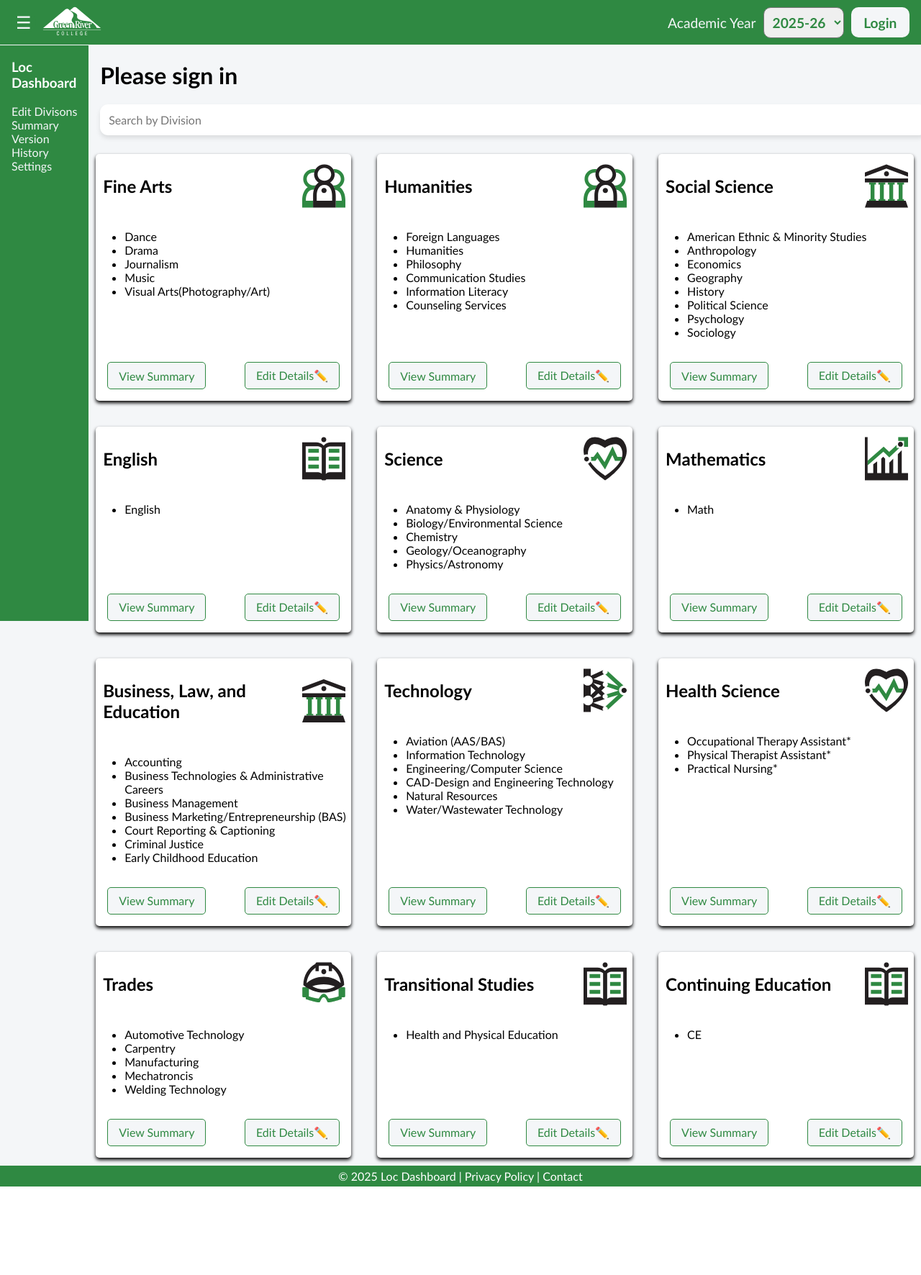
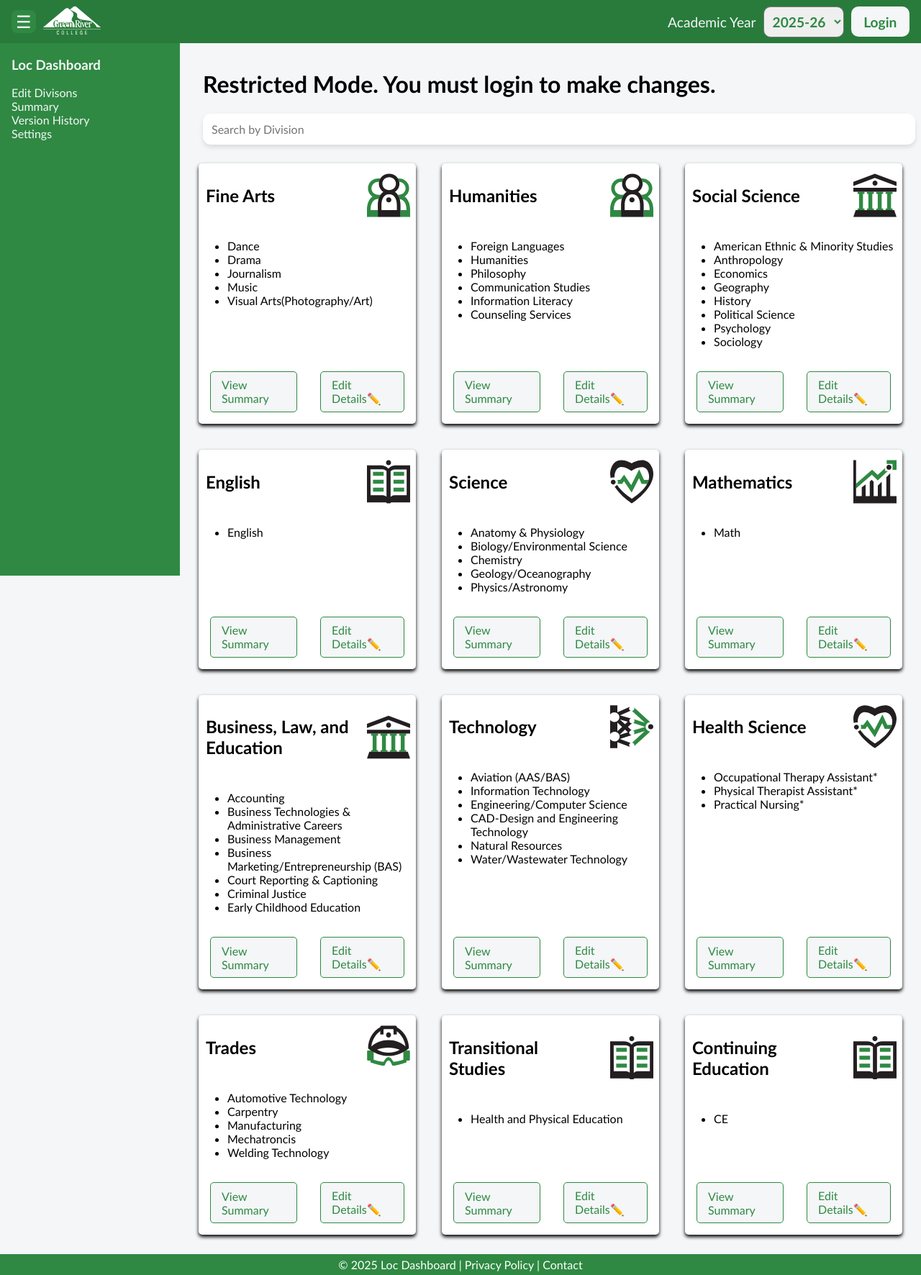
Before and after one commit to Akaiokaa/LOC-dashboard, a Node server app: page / in a window 1280 px wide. Shown: the whole page at 72% size. Before the commit the page ends 1649 px from the top, so only its background shows below. Run offline with Node 20, Linux system fonts and the light colour scheme.

Commit message:
fixed sidebar, did some css tweaks

```diff
--- a/public/js/index.js
+++ b/public/js/index.js
@@ -6,34 +6,18 @@
     document.getElementById("left-column").style.display = "block";
   }
 }
-
 function toggleNavBar() {
   const body = document.body;
-  const isMobile = window.innerWidth <= 700;
 
-  if (isMobile) {
-    // Mobile Logic: Toggle the "nav-open-mobile" class
-    const isNavOpen = body.classList.contains("nav-open-mobile");
-    body.classList.toggle("nav-open-mobile");
+  body.classList.toggle("nav-closed");
+}
 
-    // Toggle the open button visibility based on the new state
-    const openButton = document.getElementById("openNavBar");
-    if (openButton) {
-      // If it was open, it is now closed, so show the button (opposite of previous logic)
-      openButton.style.display = isNavOpen ? "block" : "none";
-    }
-  } else {
-    // Desktop Logic: Toggle the "nav-closed" class
-    body.classList.toggle("nav-closed");
-  }
-}
 //get the search and department cards
 const search = document.querySelector(".search");
 const departments = document.querySelectorAll(".card");
 
 //when the user interacts with the search bar
 search.addEventListener("input", () => {
-  //console.log("banished")
   //store the text from the user in a variable, lowercase for even comparison later.
   const inputText = search.value.toLowerCase();
 
--- a/public/styles/home.css
+++ b/public/styles/home.css
@@ -6,6 +6,7 @@
 
 main {
   display: flex;
+  padding: 1rem;
 }
 
 .main {
--- a/public/styles/nav.css
+++ b/public/styles/nav.css
@@ -1,11 +1,30 @@
 @import url("variables.css");
 
-/* HEADER */
+:root {
+  --header-height: 60px;
+}
+
+body {
+  padding-top: var(--header-height);
+  overflow-x: hidden; /* removes the horizontal scrollbar */
+}
+
+header {
+  position: fixed;
+  top: 0;
+  left: 0;
+  width: 100%;
+  height: var(--header-height);
+  z-index: 1001;
+  background-color: var(--primary);
+}
+
 .topNavBar {
   display: flex;
   justify-content: space-between;
-  background-color: var(--primary);
-  border-bottom: 1px solid var(--secondary);
+  background-color: var(--primary-dark);
+  height: 100%;
+  align-items: center;
 }
 
 .navItem1 {
@@ -20,7 +39,7 @@
   border: none;
   font-size: x-large;
   cursor: pointer;
-  border-radius: 50%;
+  border-radius: 0.5rem;
 }
 
 #hamburger-button:hover {
@@ -58,20 +77,25 @@
   font-size: larger;
 }
 
-/* END OF HEADER */
-
 /* left-column | side-bar styling */
 #left-column {
-  position: relative;
+  width: 250px;
+  position: fixed;
+
+  top: var(--header-height);
+  height: calc(100vh - var(--header-height));
+
+  left: 0;
   background-color: var(--primary);
-  color: white;
-  transition: width 0.2s ease-in-out;
-  overflow: hidden; /* hides content when width shrinks */
+  color: var(--primary-color);
+  transition: transform 0.3s ease-in-out;
+  z-index: 1000;
+  overflow-y: auto;
+}
+
+#main-aside {
+  width: 250px;
   flex-shrink: 0;
-  position: sticky;
-  top: 0;
-  height: 100vh;
-  padding-right: 1;
 }
 
 .left-nav {
@@ -79,14 +103,22 @@
   flex-direction: column;
   margin-left: 1rem;
 }
-a {
+
+.left-nav a {
   color: var(--primary-color);
   text-decoration: none;
 }
 
-/* END OF HEADER */
 
-/* footer styling */
+body.nav-closed #left-column {
+  transform: translateX(-100%);
+}
+
+body.nav-closed #main-aside {
+  width: 0;
+  overflow: hidden;
+}
+
 footer {
   color: white;
   padding: 5px;
--- a/public/styles/styles.css
+++ b/public/styles/styles.css
@@ -10,7 +10,7 @@
 @import url("base.css");
 
 /* Layout (The 2 column structure, grid containers) */
-@import url("layout.css");
+/* @import url("layout.css"); */
 
 /* styling for the form */
 @import url("components/form.css");
--- a/public/styles/variables.css
+++ b/public/styles/variables.css
@@ -1,6 +1,7 @@
 /* variables.css is for storing the primary and secondary variables */
 :root {
   --primary: #2f8942;
+  --primary-dark: #287b3a;
   --secondary: #f4f6f8;
   --tertiary: #61c277;
   --primary-color: #f4f6f8;
--- a/views/home.ejs
+++ b/views/home.ejs
@@ -17,7 +17,7 @@
           <% if(username){ %>
           <h1>Welcome, <%= username %></h1>
           <% } else{%>
-          <h1>Please sign in</h1>
+          <h1>Restricted Mode. You must login to make changes.</h1>
           <% } %>
 
           <input
--- a/views/partials/aside.ejs
+++ b/views/partials/aside.ejs
@@ -1,5 +1,5 @@
 <link rel="stylesheet" href="styles/nav.css" />
-<aside id="left-column" id="left-column">
+<aside id="left-column">
   <nav class="left-nav">
     <h1>Loc Dashboard</h1>
     <a href="/departments/form">Edit Divisons</a>
```
Also changed, not shown: public/styles/layout.css (+1 -23 lines).
